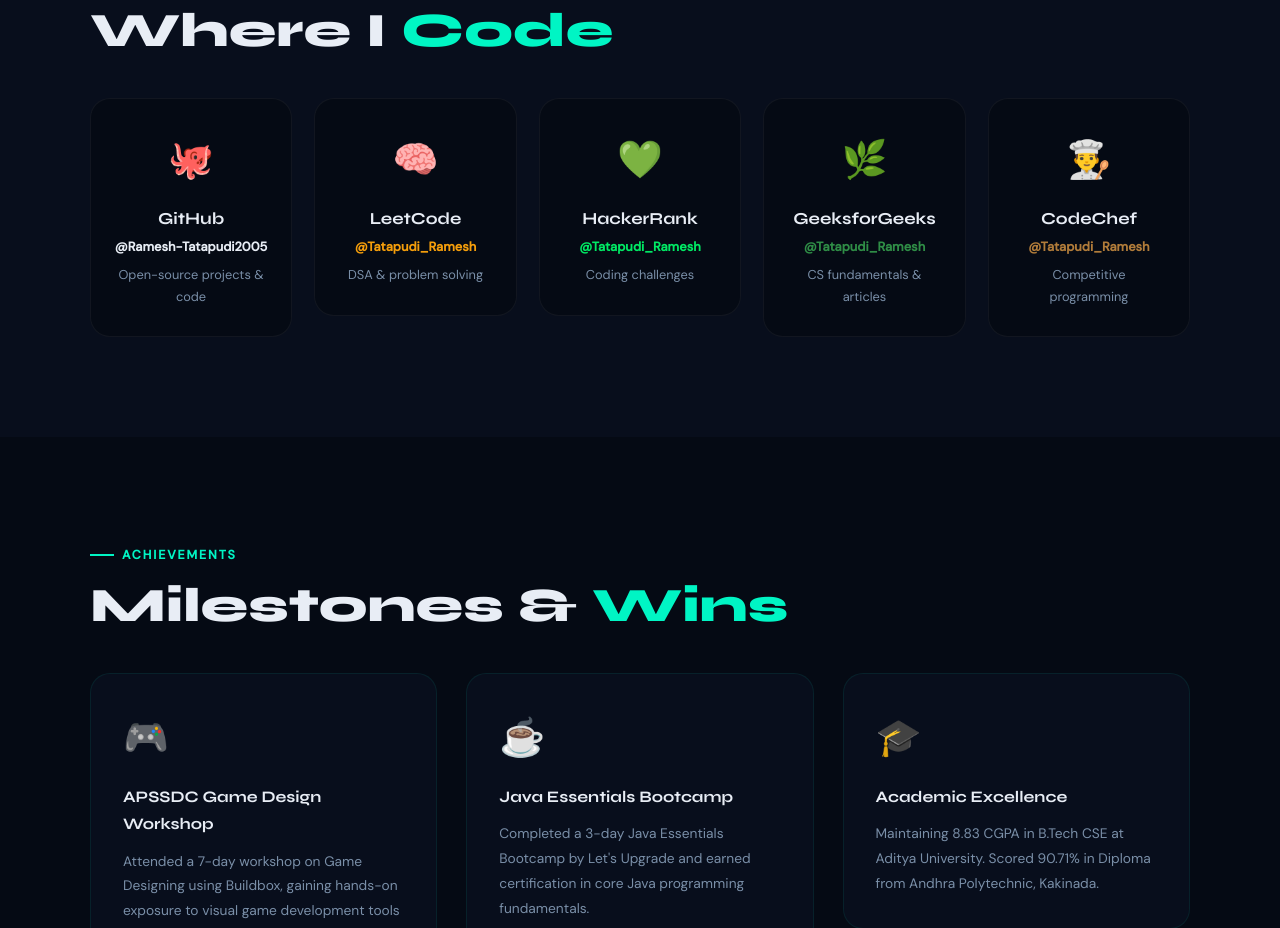
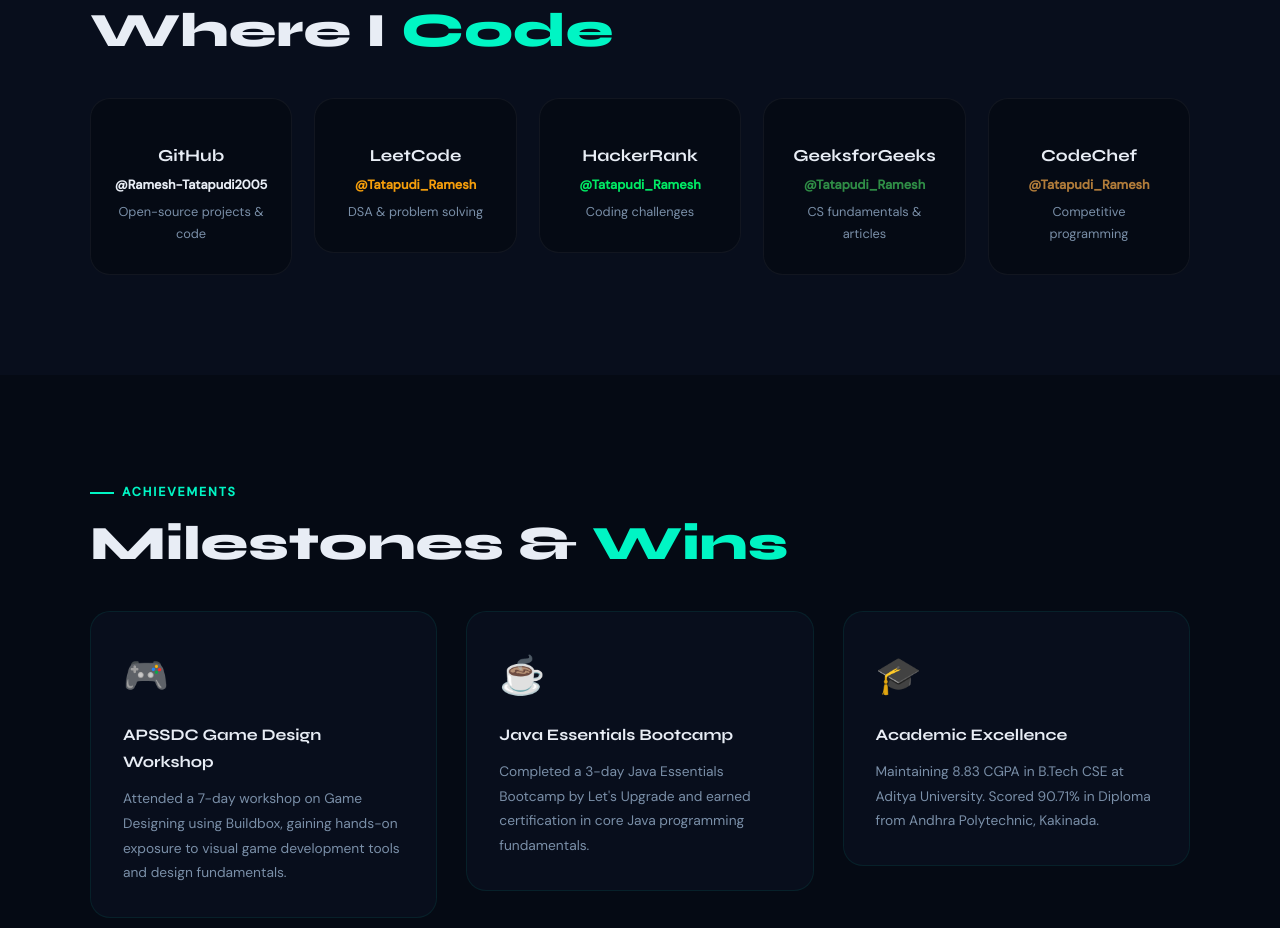
Before and after one commit to Ramesh-Tatapudi2005/Portfolio, a React (Vite) app: page / in a window 1280 px wide. Shown: the part 5180-6108 px from the top of the page. Built offline with nearby package versions, Linux system fonts and the light colour scheme.

Commit message:
updated portfolio

```diff
--- a/src/App.jsx
+++ b/src/App.jsx
@@ -446,11 +446,11 @@
    CODING PLATFORMS
 ════════════════════════════════ */
 const platforms = [
-  { name: "GitHub", handle: "Ramesh-Tatapudi2005", url: "https://github.com/Ramesh-Tatapudi2005", icon: "🐙", color: "#E8EDF5", desc: "Open-source projects & code" },
-  { name: "LeetCode", handle: "Tatapudi_Ramesh", url: "https://leetcode.com/u/Ramesh-Tatapudi/", icon: "🧠", color: "#F59E0B", desc: "DSA & problem solving" },
-  { name: "HackerRank", handle: "Tatapudi_Ramesh", url: "https://www.hackerrank.com/profile/tatapudirameshr1", icon: "💚", color: "#00EA64", desc: "Coding challenges" },
-  { name: "GeeksforGeeks", handle: "Tatapudi_Ramesh", url: "https://www.geeksforgeeks.org/profile/tatapudiramarlf", icon: "🌿", color: "#2F8D46", desc: "CS fundamentals & articles" },
-  { name: "CodeChef", handle: "Tatapudi_Ramesh", url: "https://www.codechef.com/users/ramesh_ram123r", icon: "👨‍🍳", color: "#B17C3A", desc: "Competitive programming" },
+  { name: "GitHub", handle: "Ramesh-Tatapudi2005", url: "https://github.com/Ramesh-Tatapudi2005", color: "#E8EDF5", desc: "Open-source projects & code" },
+  { name: "LeetCode", handle: "Tatapudi_Ramesh", url: "https://leetcode.com/u/Ramesh-Tatapudi/",  color: "#F59E0B", desc: "DSA & problem solving" },
+  { name: "HackerRank", handle: "Tatapudi_Ramesh", url: "https://www.hackerrank.com/profile/tatapudirameshr1", color: "#00EA64", desc: "Coding challenges" },
+  { name: "GeeksforGeeks", handle: "Tatapudi_Ramesh", url: "https://www.geeksforgeeks.org/profile/tatapudiramarlf", color: "#2F8D46", desc: "CS fundamentals & articles" },
+  { name: "CodeChef", handle: "Tatapudi_Ramesh", url: "https://www.codechef.com/users/ramesh_ram123r", color: "#B17C3A", desc: "Competitive programming" },
 ];
 
 function CodingPlatforms() {
```
